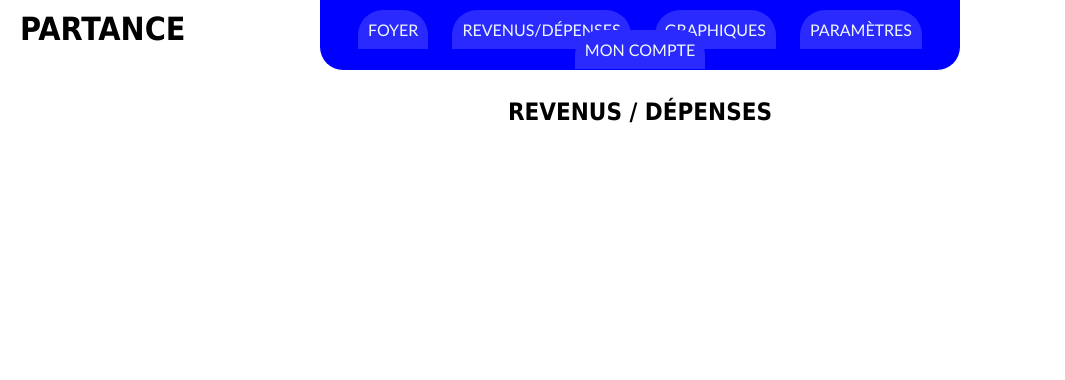
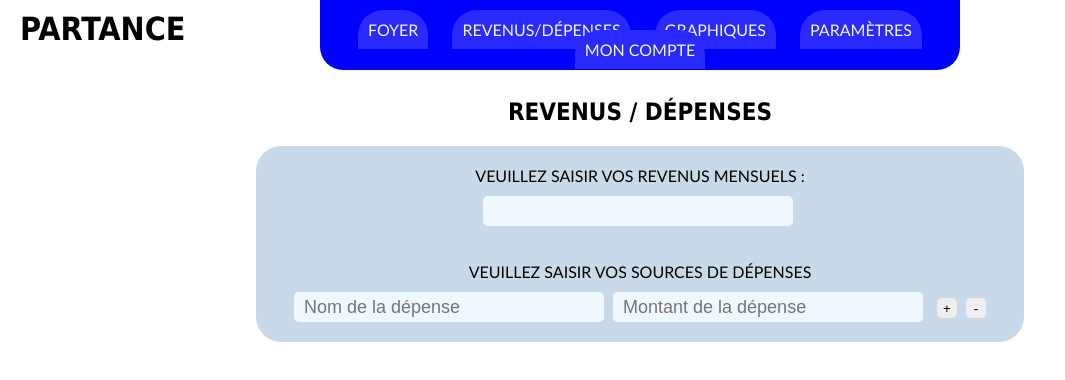
Before and after one commit to EDIT2CODE/Partance, a plain HTML site: page inout.html in a window 1280 px wide. Shown: the whole page, without its empty margins (0-1065 px from the left). Drawn offline with Linux system fonts and the light colour scheme.

Commit message:
in/outcome front end improved

```diff
--- a/CSS/styles.css
+++ b/CSS/styles.css
@@ -58,3 +58,55 @@ main h2{
     text-align: center;
     text-transform: uppercase;
 }
+
+.midpage{
+    background-color: rgb(200, 218, 233);
+    border-radius: 25px;
+    text-align: center;
+    padding: 20px;
+    margin-left: 20%;
+    margin-right: 20%;
+}
+
+.midpage label{
+    font-family: 'Gill Sans', 'Gill Sans MT', Calibri, 'Trebuchet MS', sans-serif;
+    text-transform: uppercase;
+    user-select: none;
+}
+
+.midpage input[type=text], .midpage input[type=number]{
+    height: 30px;
+    width: 300px;
+    border-radius: 5px;
+    padding-left: 10px;
+    margin-right: 5px;
+    font-size: large;
+    background-color: aliceblue;
+    margin-top: 10px;
+    border: none;
+}
+
+#addbtn, #removebtn{
+    width: 20px;
+    height: 20px;
+    padding-left: 0px;
+    margin: 0px;
+    border: none;
+    border-radius: 25%;
+    margin: 0 0 0px 5px;
+}
+
+#addbtn:hover, #removebtn:hover{
+    background-color: blue;
+    color: azure;
+}
+
+.midpage input[type=text]:focus, .midpage input[type=number]:focus{
+    transition: 0.1s;
+    background-color: white;
+    border: none;
+    outline-style: solid;
+    outline-width: 3px;
+    outline-color: rgb(108, 152, 189);
+    outline-offset: 2px;
+}
--- a/inout.html
+++ b/inout.html
@@ -23,6 +23,21 @@
         <h2>
             Revenus / Dépenses
         </h2>
+
+        <div class="midpage">
+            <label for="income">Veuillez saisir vos revenus mensuels :</label><br>
+            <input id="income" type="number" min="0">
+
+            <br>
+            <br>
+            <br>
+
+            <label for="outcome">Veuillez saisir vos sources de dépenses</label><br>
+            <input id="outcome_name" type="text" placeholder="Nom de la dépense">
+            <input id="outcome" type="number" min="0" placeholder="Montant de la dépense">
+            <input id="addbtn" type="button" value="+">
+            <input id="removebtn" type="button" value="-">
+        </div>
     </main>
 </body>
 </html>
```
